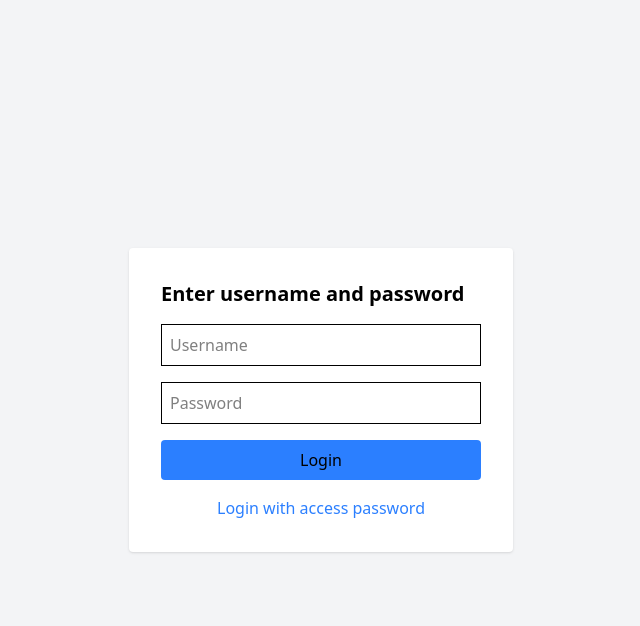
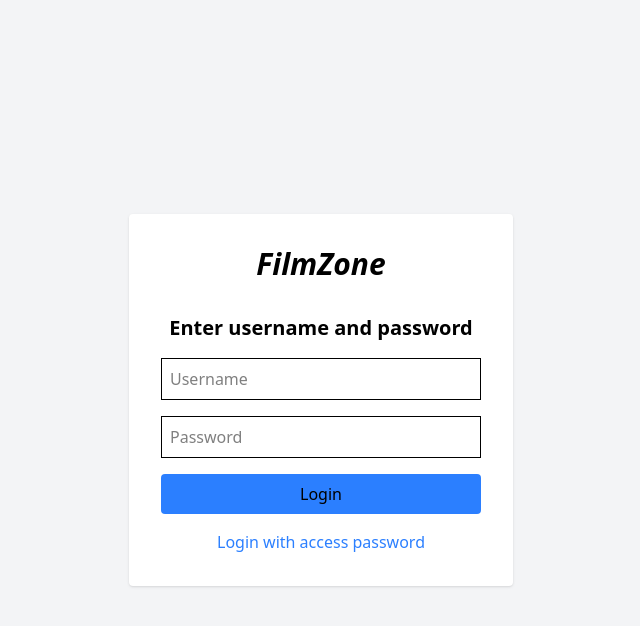
Before and after one commit to CMeech/film-zone, a Flask app: page /auth/login/user in a window 1280 px wide. Shown: the top 626 px of the page, without its empty margins (319-959 px from the left). Run offline with Flask 3, Linux system fonts and the light colour scheme; style sheets or scripts are compiled from the project's sources; parts of the project's set-up code (start-up, migrations or seed data) failed here and were passed over.

Commit message:
FILMZ-46 Adds FilmZone title to login pages

```diff
--- a/templates/auth/login-access.html
+++ b/templates/auth/login-access.html
@@ -11,7 +11,8 @@
 </head>
 <body class="bg-gray-100 dark:bg-gray-900 dark:text-white flex justify-center items-center h-screen">
     <div class="bg-white dark:bg-gray-800 p-8 rounded shadow max-w-sm w-full">
-        <h1 class="text-xl font-bold mb-4">
+        <h1 class="text-3xl font-bold mb-8 text-center italic">FilmZone</h1>
+        <h1 class="text-xl font-bold mb-4 text-center">
             Enter Access Password
         </h1>
         <form method="post">
--- a/templates/auth/login-user.html
+++ b/templates/auth/login-user.html
@@ -11,7 +11,8 @@
 </head>
 <body class="bg-gray-100 dark:bg-gray-900 dark:text-white flex justify-center items-center h-screen">
     <div class="bg-white dark:bg-gray-800 p-8 rounded shadow max-w-sm w-full">
-        <h1 class="text-xl font-bold mb-4">
+        <h1 class="text-3xl font-bold mb-8 text-center italic">FilmZone</h1>
+        <h1 class="text-xl font-bold mb-4 text-center">
             Enter username and password
         </h1>
         <form method="post">
```
